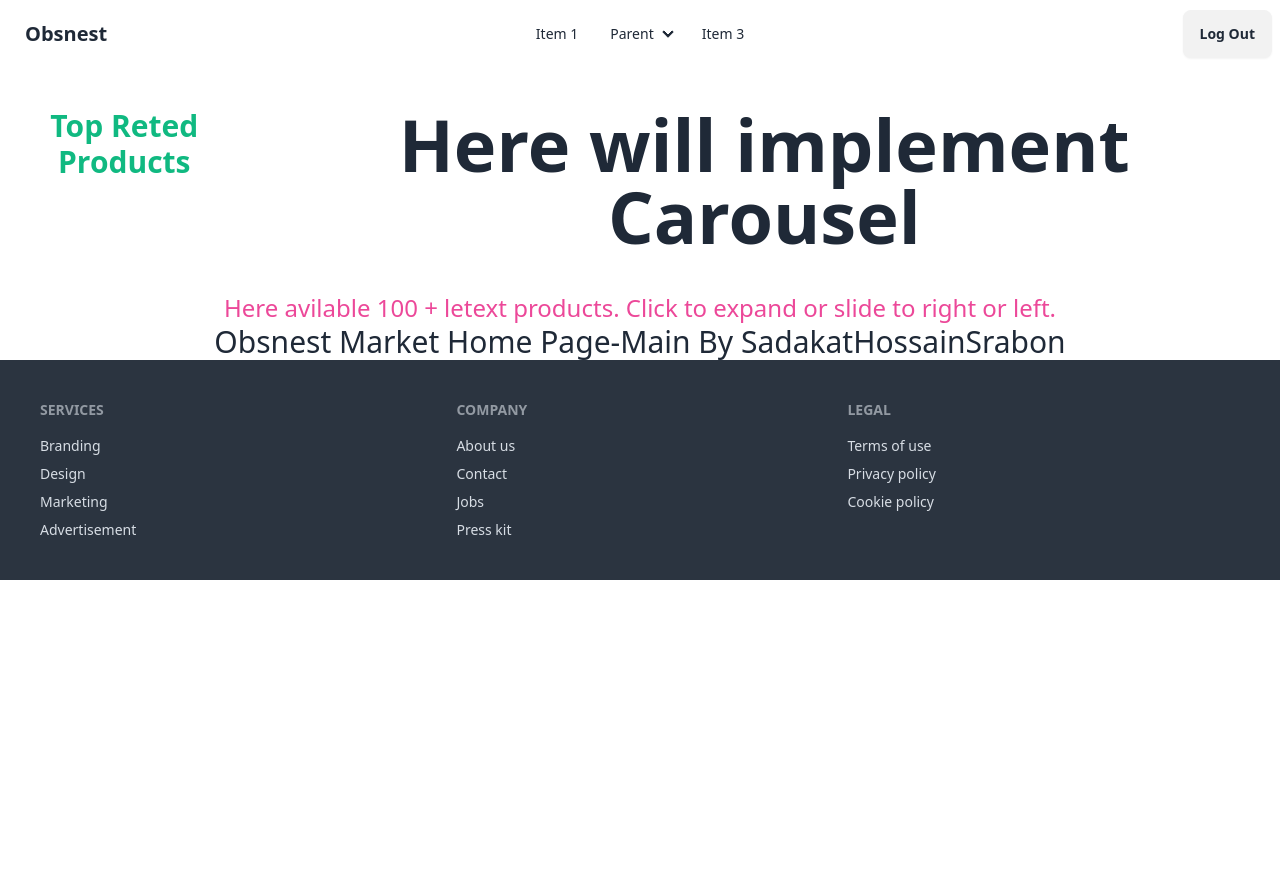
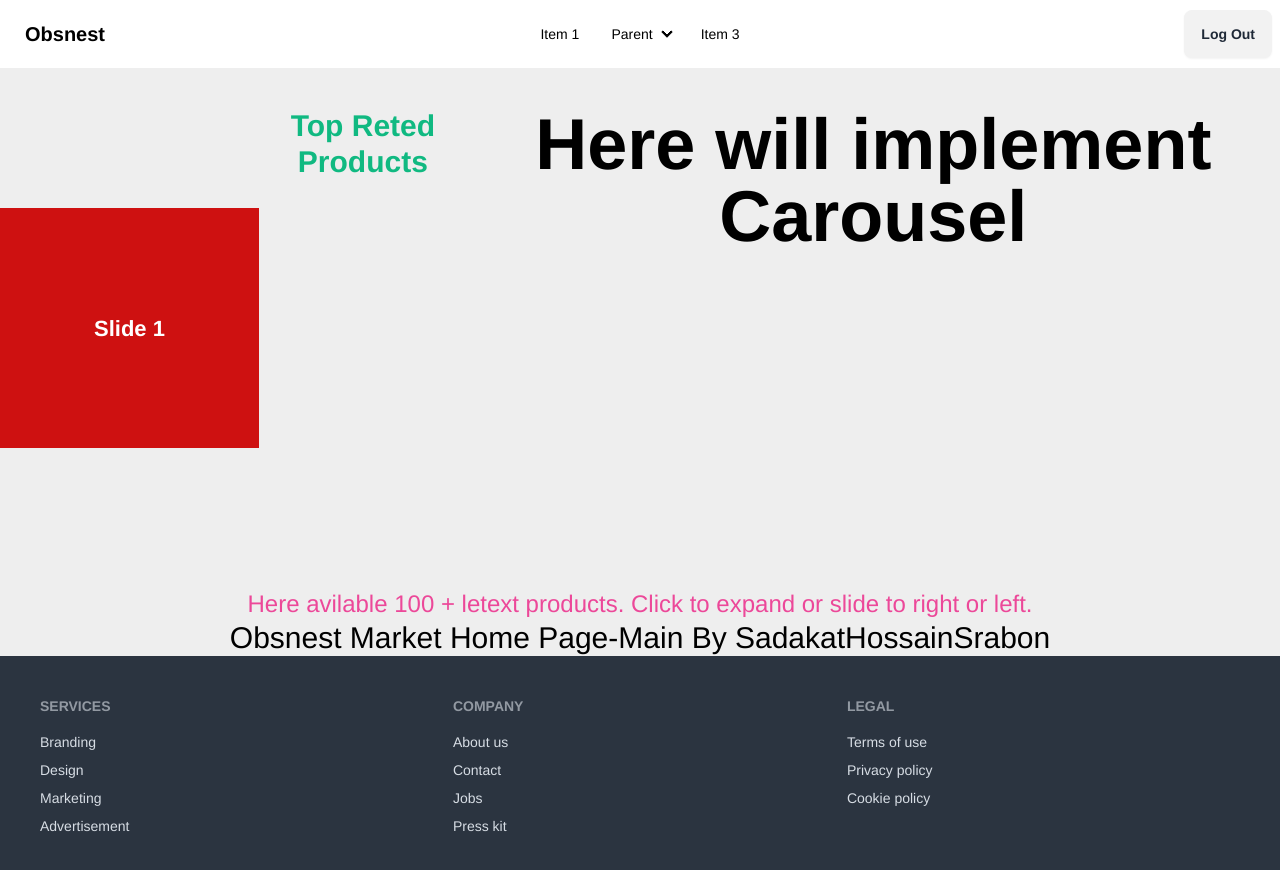
Before and after one commit to sadakatsrabon/Obsnest-MarketPlace, a React (Vite) app: page / in a window 1280 px wide. Shown: the top 870 px of the page. Before the commit the page ends 800 px from the top, so only its background shows below. Built offline with nearby package versions, Linux system fonts and the light colour scheme.

Commit message:
Added Carousel on Home page

```diff
--- a/src/pages/Home/Carousel/Carousel.jsx
+++ b/src/pages/Home/Carousel/Carousel.jsx
@@ -1,10 +1,40 @@
 
+import { Swiper, SwiperSlide } from 'swiper/react';
+import { EffectCreative } from 'swiper/modules';
+import 'swiper/css';
+import './styles.css';
+import 'swiper/css/effect-creative';
 
 const Carousel = () => {
     return (
         <div className="md:flex flex-row-reverse justify-around my-10">
             <h2 className="text-7xl font-bold">Here will implement Carousel</h2>
             <div className="w-64 text-3xl font-bold text-emerald-500">Top Reted Products</div>
+            <Swiper
+                grabCursor={true}
+                effect={'creative'}
+                creativeEffect={{
+                    prev: {
+                        shadow: true,
+                        translate: [0, 0, -400],
+                    },
+                    next: {
+                        translate: ['100%', 0, 0],
+                    },
+                }}
+                modules={[EffectCreative]}
+                className="mySwiper"
+            >
+                <SwiperSlide>Slide 1</SwiperSlide>
+                <SwiperSlide>Slide 2</SwiperSlide>
+                <SwiperSlide>Slide 3</SwiperSlide>
+                <SwiperSlide>Slide 4</SwiperSlide>
+                <SwiperSlide>Slide 5</SwiperSlide>
+                <SwiperSlide>Slide 6</SwiperSlide>
+                <SwiperSlide>Slide 7</SwiperSlide>
+                <SwiperSlide>Slide 8</SwiperSlide>
+                <SwiperSlide>Slide 9</SwiperSlide>
+            </Swiper>
         </div>
     );
 };
--- /dev/null
+++ b/src/pages/Home/Carousel/styles.css
@@ -0,0 +1,78 @@
+#app { height: 100% }
+html,
+body {
+  position: relative;
+  height: 100%;
+}
+
+body {
+  background: #eee;
+  font-family: Helvetica Neue, Helvetica, Arial, sans-serif;
+  font-size: 14px;
+  color: #000;
+  margin: 0;
+  padding: 0;
+}
+
+body {
+  font-family: Helvetica Neue, Helvetica, Arial, sans-serif;
+  font-size: 14px;
+  color: #000;
+  margin: 0;
+  padding: 0;
+}
+
+.swiper {
+  margin: 100px auto;
+  width: 320px;
+  height: 240px;
+}
+
+.swiper-slide {
+  display: flex;
+  align-items: center;
+  justify-content: center;
+  font-size: 22px;
+  font-weight: bold;
+  color: #fff;
+}
+
+.swiper-slide:nth-child(1n) {
+  background-color: rgb(206, 17, 17);
+}
+
+.swiper-slide:nth-child(2n) {
+  background-color: rgb(0, 140, 255);
+}
+
+.swiper-slide:nth-child(3n) {
+  background-color: rgb(10, 184, 111);
+}
+
+.swiper-slide:nth-child(4n) {
+  background-color: rgb(211, 122, 7);
+}
+
+.swiper-slide:nth-child(5n) {
+  background-color: rgb(118, 163, 12);
+}
+
+.swiper-slide:nth-child(6n) {
+  background-color: rgb(180, 10, 47);
+}
+
+.swiper-slide:nth-child(7n) {
+  background-color: rgb(35, 99, 19);
+}
+
+.swiper-slide:nth-child(8n) {
+  background-color: rgb(0, 68, 255);
+}
+
+.swiper-slide:nth-child(9n) {
+  background-color: rgb(218, 12, 218);
+}
+
+.swiper-slide:nth-child(10n) {
+  background-color: rgb(54, 94, 77);
+}
```
